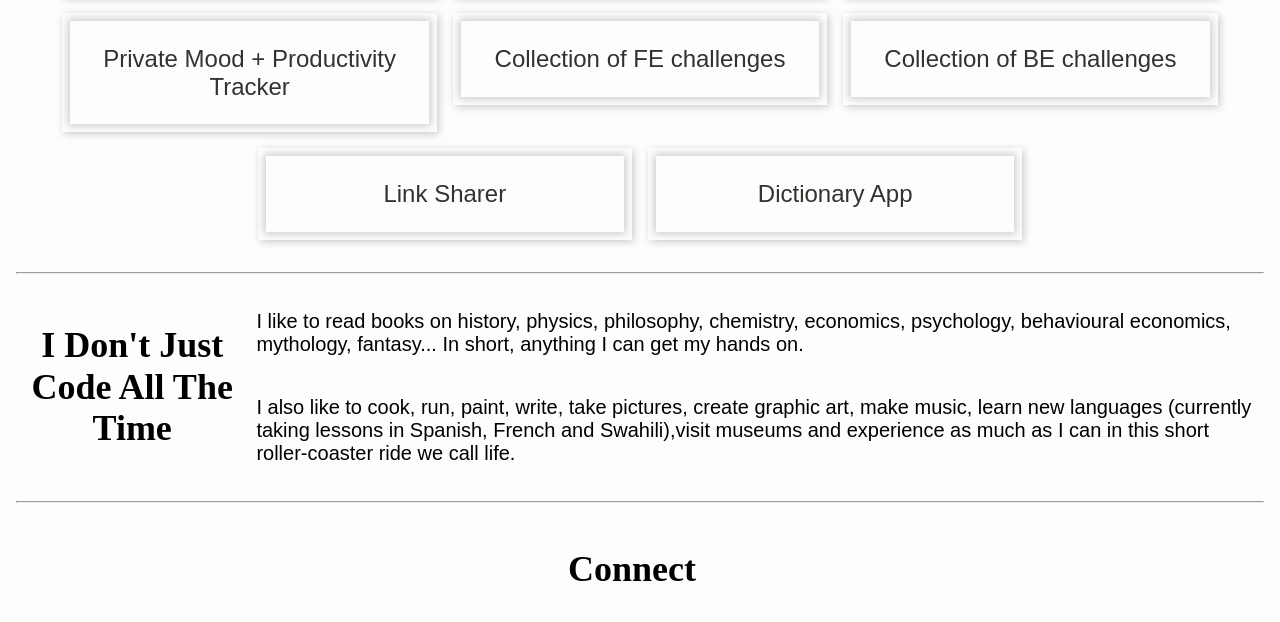
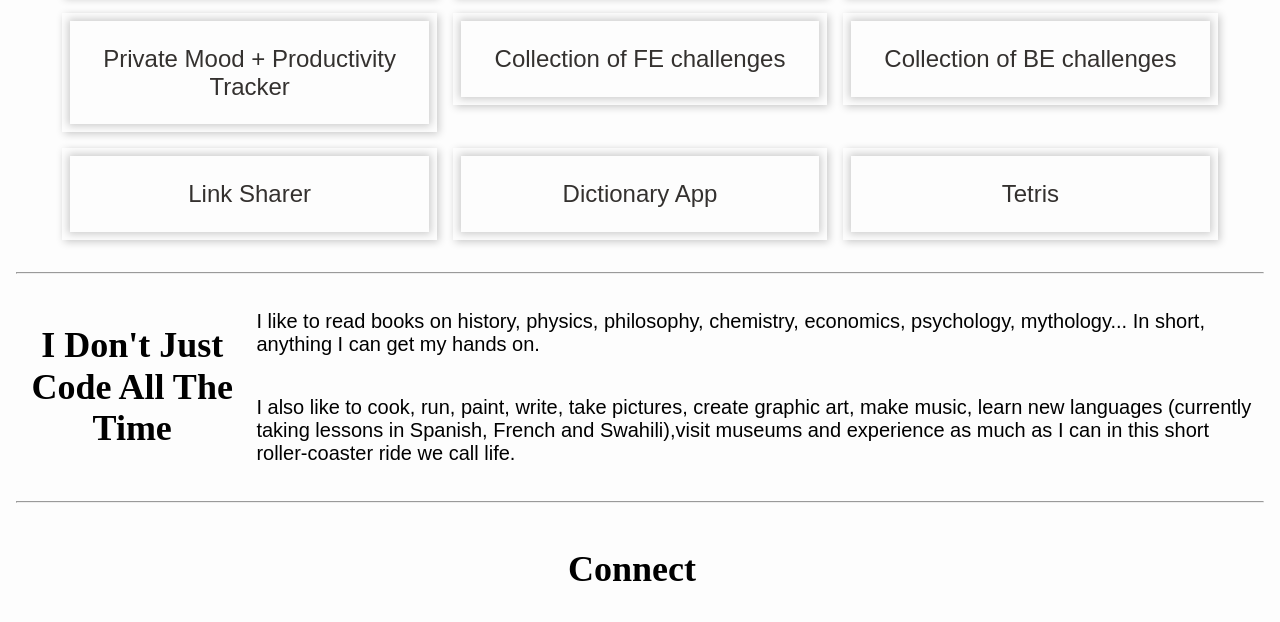
Before and after one commit to ShlokD/about-me, a website: page index.html in a window 1280 px wide. Shown: the part 1561-2183 px from the top of the page. Drawn offline with nearby package versions, Linux system fonts and the light colour scheme; a web font is replaced by a local one.

Commit message:
Add tetris

```diff
--- a/index.html
+++ b/index.html
@@ -240,6 +240,12 @@
             <p>Dictionary App</p>
           </a>
         </li>
+        <li class="pa2 ma2 shadow-4 h-50 w-100 w-30-ns">
+          <a class="flex items-center justify-center black no-underline shadow-2 f3 tc"
+            href="https://one-more-tetris.surge.sh/" rel="noopener noreferrer" target="_blank">
+            <p>Tetris</p>
+          </a>
+        </li>
       </ul>
     </section>
     <hr />
@@ -247,8 +253,7 @@
     <section id="other" class="flex flex-column flex-row-ns justify-center items-center pa2">
       <h2 class="f2 tc">I Don't Just Code All The Time</h2>
       <div class="flex flex-column ml3 f4">
-        <p>I like to read books on history, physics, philosophy, chemistry, economics, psychology, behavioural
-          economics, mythology, fantasy... In
+        <p>I like to read books on history, physics, philosophy, chemistry, economics, psychology, mythology... In
           short, anything I
           can get my hands on.</p>
 
```
